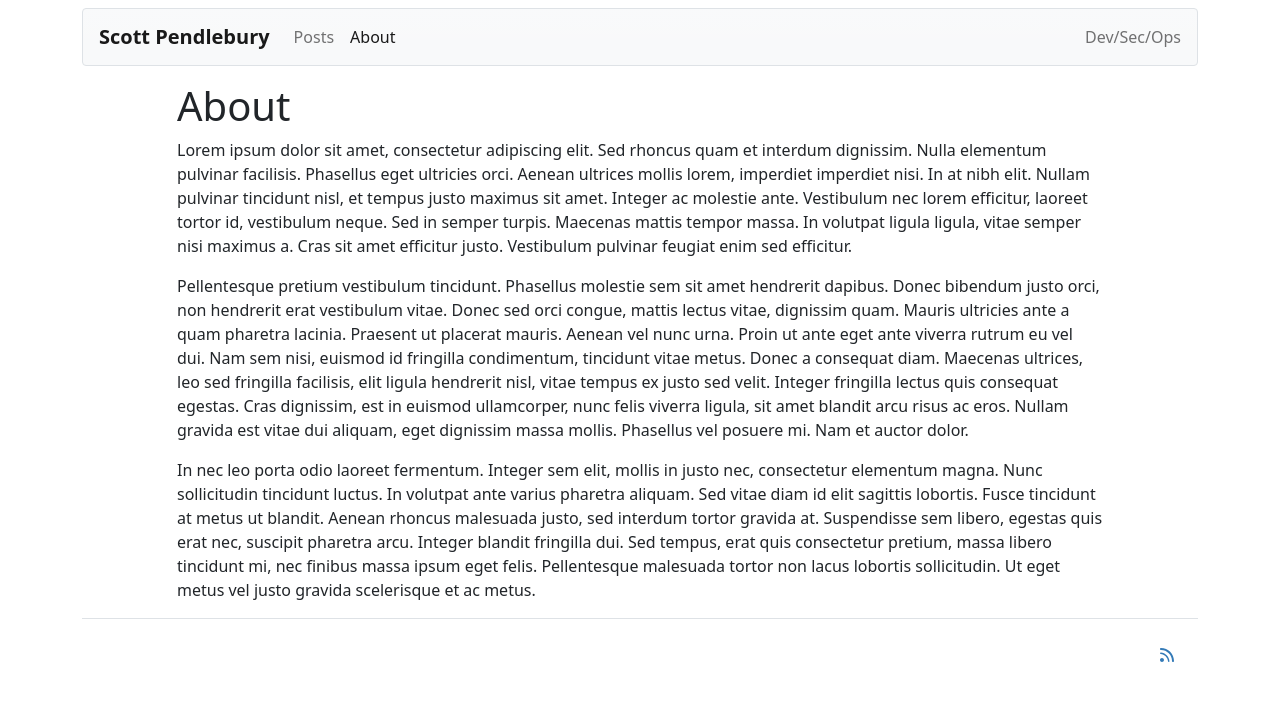
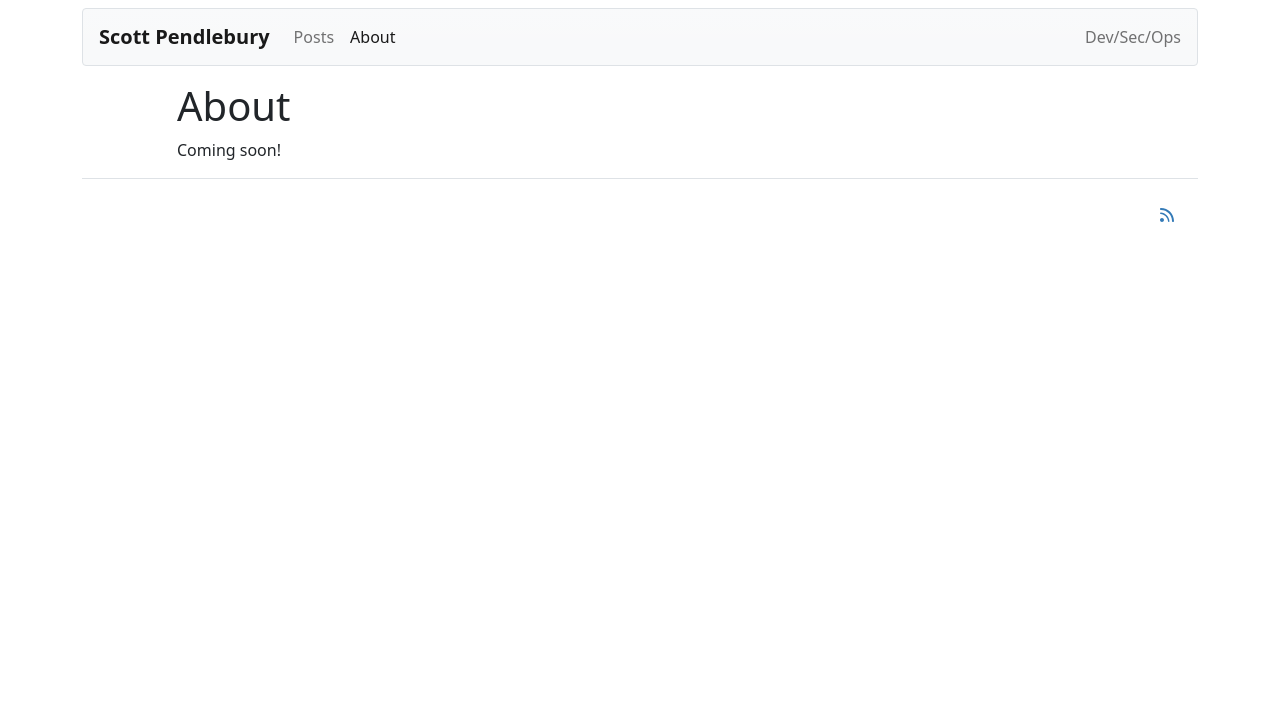
Before and after one commit to scottpendlebury/scottpendlebury.github.io, a Jekyll site: the page built from about.md, in a window 1280 px wide. Shown: the top 701 px of the page. Built offline with Jekyll 4.4.1, drawn with Linux system fonts in a browser that asks for light colours; cached includes are drawn as plain includes.

Commit message:
About me coming soon

```diff
--- a/about.md
+++ b/about.md
@@ -3,8 +3,4 @@ title: About
 permalink: /about/
 ---
 
-Lorem ipsum dolor sit amet, consectetur adipiscing elit. Sed rhoncus quam et interdum dignissim. Nulla elementum pulvinar facilisis. Phasellus eget ultricies orci. Aenean ultrices mollis lorem, imperdiet imperdiet nisi. In at nibh elit. Nullam pulvinar tincidunt nisl, et tempus justo maximus sit amet. Integer ac molestie ante. Vestibulum nec lorem efficitur, laoreet tortor id, vestibulum neque. Sed in semper turpis. Maecenas mattis tempor massa. In volutpat ligula ligula, vitae semper nisi maximus a. Cras sit amet efficitur justo. Vestibulum pulvinar feugiat enim sed efficitur.
-
-Pellentesque pretium vestibulum tincidunt. Phasellus molestie sem sit amet hendrerit dapibus. Donec bibendum justo orci, non hendrerit erat vestibulum vitae. Donec sed orci congue, mattis lectus vitae, dignissim quam. Mauris ultricies ante a quam pharetra lacinia. Praesent ut placerat mauris. Aenean vel nunc urna. Proin ut ante eget ante viverra rutrum eu vel dui. Nam sem nisi, euismod id fringilla condimentum, tincidunt vitae metus. Donec a consequat diam. Maecenas ultrices, leo sed fringilla facilisis, elit ligula hendrerit nisl, vitae tempus ex justo sed velit. Integer fringilla lectus quis consequat egestas. Cras dignissim, est in euismod ullamcorper, nunc felis viverra ligula, sit amet blandit arcu risus ac eros. Nullam gravida est vitae dui aliquam, eget dignissim massa mollis. Phasellus vel posuere mi. Nam et auctor dolor.
-
-In nec leo porta odio laoreet fermentum. Integer sem elit, mollis in justo nec, consectetur elementum magna. Nunc sollicitudin tincidunt luctus. In volutpat ante varius pharetra aliquam. Sed vitae diam id elit sagittis lobortis. Fusce tincidunt at metus ut blandit. Aenean rhoncus malesuada justo, sed interdum tortor gravida at. Suspendisse sem libero, egestas quis erat nec, suscipit pharetra arcu. Integer blandit fringilla dui. Sed tempus, erat quis consectetur pretium, massa libero tincidunt mi, nec finibus massa ipsum eget felis. Pellentesque malesuada tortor non lacus lobortis sollicitudin. Ut eget metus vel justo gravida scelerisque et ac metus.
+Coming soon!
```
